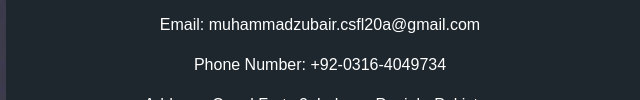
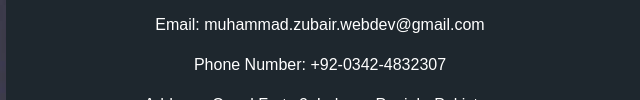
Before and after one commit to KhawajaMuhammadZubairLone/Portfolio, a plain HTML site: page index.html in a window 1280 px wide. Shown: the part 852-952 px from the top of the page, 605-1245 px from the left. Drawn offline with nearby package versions, Linux system fonts and the light colour scheme; a web font is replaced by a local one.

Commit message:
updated info

```diff
--- a/index.html
+++ b/index.html
@@ -162,8 +162,8 @@
                 career.
               </p>
               <div>
-                <p>Email: muhammadzubair.csfl20a@gmail.com</p>
-                <p>Phone Number: +92-0316-4049734</p>
+                <p>Email: muhammad.zubair.webdev@gmail.com</p>
+                <p>Phone Number: +92-0342-4832307</p>
                 <p>Address: Canal Forts 2, Lahore, Punjab, Pakistan</p>
               </div>
               <div class="mt-3">
```
